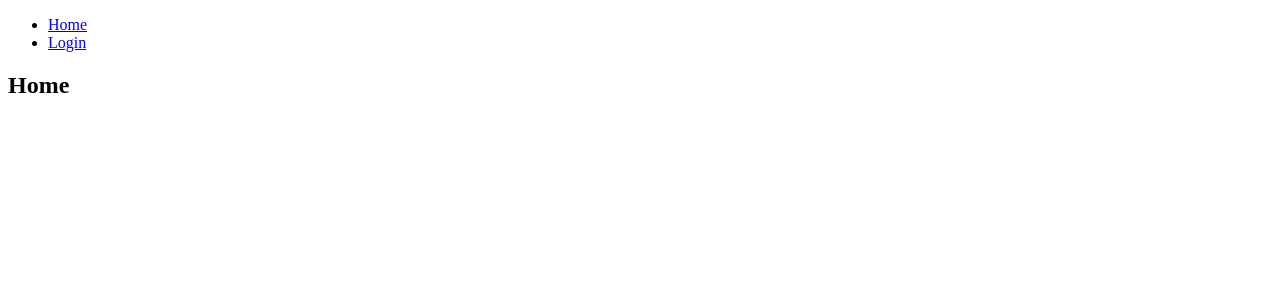
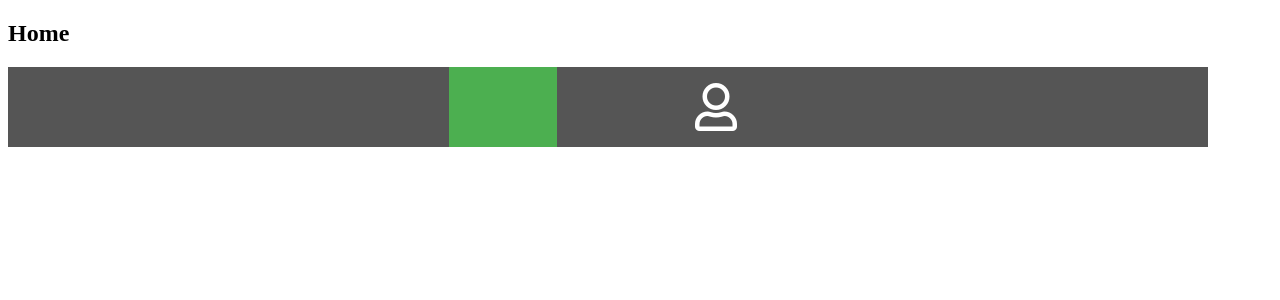
Before and after one commit to weilanc-gmail-com/axolotl, a React app: page /home in a window 1280 px wide. Shown: the top 300 px of the page. Built offline with nearby package versions, Linux system fonts and the light colour scheme.

Commit message:
Working on navbar, have the basic functionality working, but needs the active state to be fixed

```diff
--- a/client/App.jsx
+++ b/client/App.jsx
@@ -1,11 +1,12 @@
 import React, { Component, useState, useEffect} from "react";
 import { Switch, Route, Link, withRouter } from "react-router-dom";
 import Login from './pages/login.jsx';
+import NavBar from './components/NavBar.jsx';
 
 const App = () => {
   return (
       <div>
-        <nav>
+        {/* <nav>
           <ul>
             <li>
               <Link to="/">Home</Link>
@@ -14,7 +15,7 @@ const App = () => {
               <Link to="/login">Login</Link>
             </li>
           </ul>
-        </nav>
+        </nav> */}
 
         {/* A <Switch> looks through its children <Route>s and
             renders the first one that matches the current URL. */}
@@ -22,10 +23,17 @@ const App = () => {
           <Route path="/login">
             <Login />
           </Route>
+          <Route path='/profile' >
+            <Profile />
+          </Route>
+          <Route path='/matches' >
+            <Matches />
+          </Route>
           <Route path="/">
             <Home />
           </Route>
         </Switch>
+        <NavBar />
       </div>
   );
 }
@@ -34,4 +42,12 @@ function Home() {
   return <h2>Home</h2>;
 }
 
+function Profile() {
+  return <h2>Profile</h2>;
+}
+
+function Matches() {
+  return <h2>Matches</h2>
+}
+
 export default withRouter(App);
--- /dev/null
+++ b/client/components/NavBar.jsx
@@ -0,0 +1,25 @@
+import React, { useState, useEffect } from 'react';
+import { Link, withRouter } from 'react-router-dom';
+
+const NavBar = (props) => {
+  const [currPath, setCurrPath] = useState(props.location.pathname);
+
+  console.log(currPath);
+
+
+  return (
+    <nav className='navbar'>
+      <Link to='/home' onClick={() => setCurrPath(props.location.pathname)} className={currPath === '/home' ? 'active': null}>
+        <i className="far fa-home fa-3x"></i>
+      </Link>
+      <Link to='/matches' onClick={() => setCurrPath(props.location.pathname)} className={currPath === '/matches' ? 'active': null}>
+        <i className="far fa-laptop-code fa-3x"></i>
+      </Link>
+      <Link to='/profile' onClick={() => setCurrPath(props.location.pathname)} className={currPath === '/profile' ? 'active': null}>
+        <i className="far fa-user fa-3x"></i>
+      </Link>
+    </nav>
+  );
+};
+
+export default withRouter(NavBar);
--- a/client/index.html
+++ b/client/index.html
@@ -4,6 +4,8 @@
     <meta charset="UTF-8">
     <meta http-equiv="X-UA-Compatible" content="IE=edge">
     <meta name="viewport" content="width=device-width, initial-scale=1.0">
+    <link rel="stylesheet" href="https://pro.fontawesome.com/releases/v5.15.2/css/all.css" integrity="sha384-yJpxAFV0Ip/w63YkZfDWDTU6re/Oc3ZiVqMa97pi8uPt92y0wzeK3UFM2yQRhEom" crossorigin="anonymous">
+
     <title>Document</title>
 </head>
 <body>
--- a/client/index.js
+++ b/client/index.js
@@ -2,6 +2,8 @@ import React from 'react'
 import { BrowserRouter as Router} from 'react-router-dom';
 import { render } from 'react-dom'
 import App from  './App.jsx'
+
+import styles from './sass/combined.scss';
 
 render(
     <Router>
--- /dev/null
+++ b/client/sass/combined.scss
@@ -0,0 +1 @@
+@import "navbar";
--- /dev/null
+++ b/client/sass/navbar.scss
@@ -0,0 +1,23 @@
+.navbar {
+  display: flex;
+  justify-content: center;
+  align-items: center;
+  background-color: #555;
+  max-width: 1200px;
+
+  a {
+    text-align: center;
+    padding: 16px 30px;
+    transition: all 0.3s ease;
+    color: white;
+    font-size: 16px;
+
+    &:hover {
+      background-color: #000;
+    }
+  }
+
+  .active {
+    background-color: #4CAF50;
+  }
+}
--- a/package.json
+++ b/package.json
@@ -5,9 +5,9 @@
   "main": "webpack.config.js",
   "scripts": {
     "test": "echo \"Error: no test specified\" && exit 1",
-    "start": "NODE_ENV=production nodemon server/server.js",
+    "start": "NODE_ENV=production nodemon server/server.js & sass --style compressed --watch combined.scss:combined.css",
     "build": "NODE_ENV=production webpack",
-    "dev": "NODE_ENV=development nodemon server/server.js & NODE_ENV=development webpack serve --open"
+    "dev": "NODE_ENV=development nodemon server/server.js & NODE_ENV=development webpack serve --open & sass --style compressed --watch combined.scss:combined.css"
   },
   "repository": {
     "type": "git",
```
